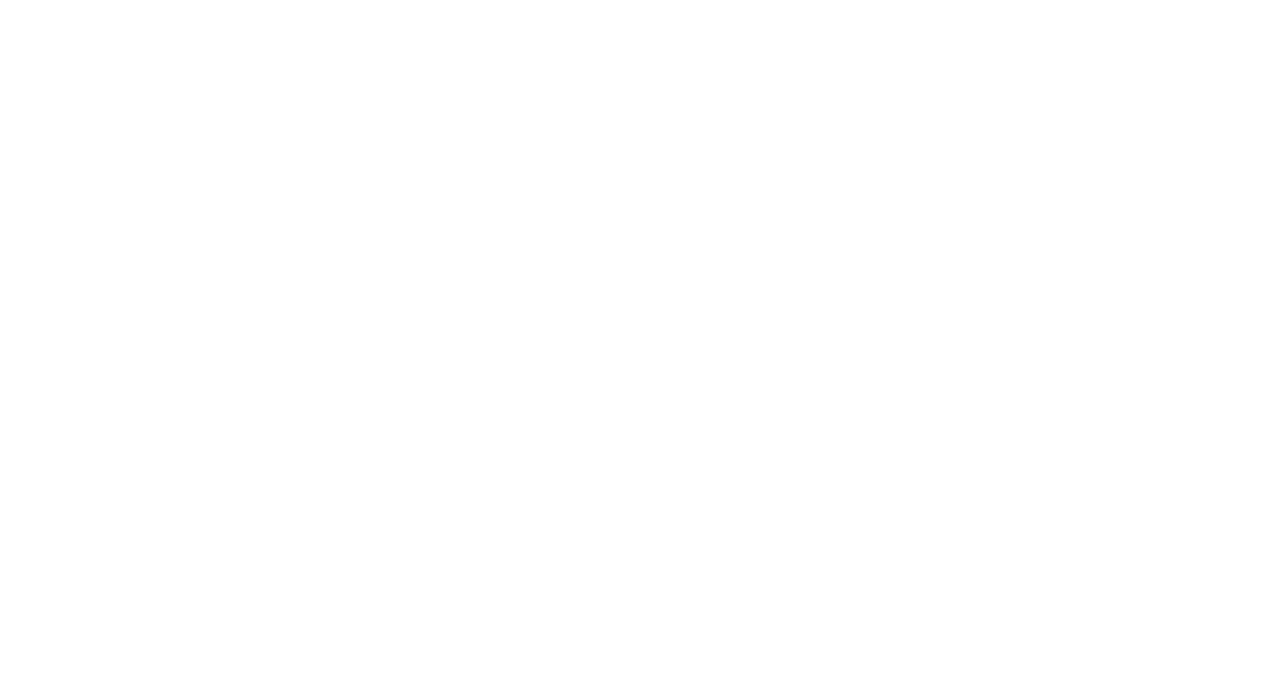
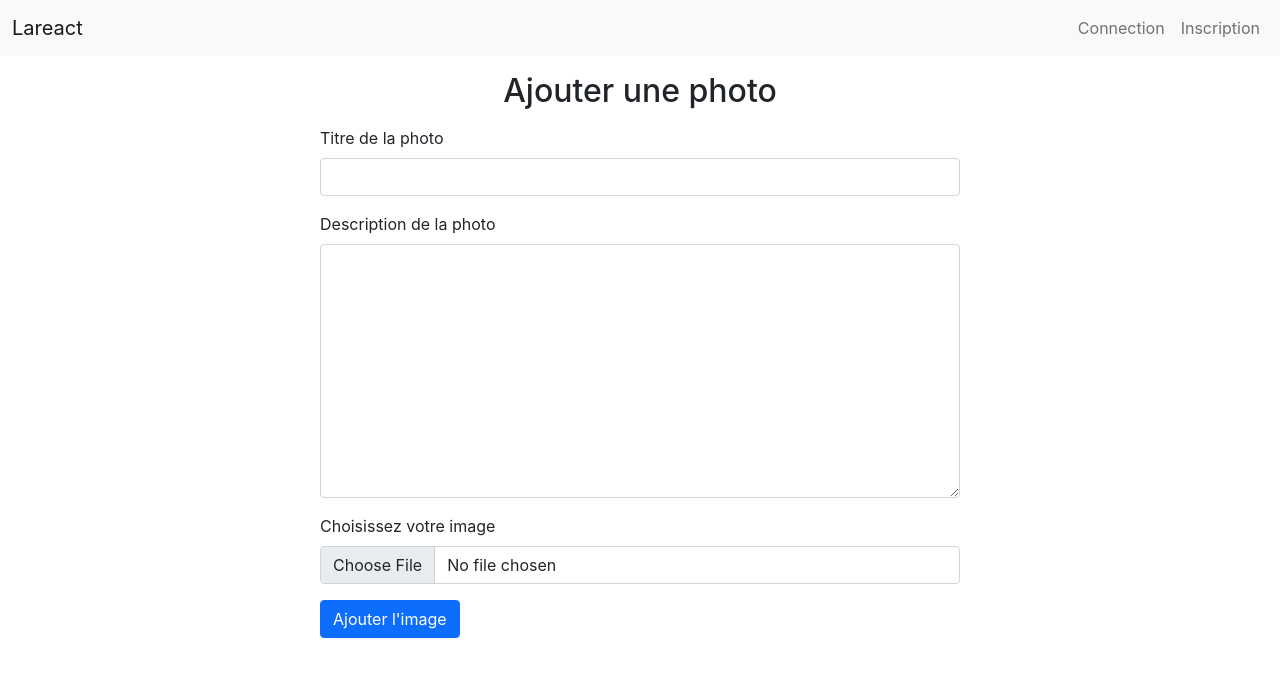
Before and after one commit to bezedache29/lareact-app, a React (Create React App) app: page /pictures/create in a window 1280 px wide. Shown: the top 676 px of the page. Built offline with nearby package versions, Linux system fonts and the light colour scheme.

Commit message:
Route + component formulaire d'ajout de photo

```diff
--- a/src/components/Home.js
+++ b/src/components/Home.js
@@ -16,10 +16,65 @@
       <>
         <Navbar />
 
-        <div class="h-100 p-5 text-white bg-dark rounded-3 m-2">
-          <h2>Change the background</h2>
-          <p>Swap the background-color utility and add a `.text-*` color utility to mix up the jumbotron look. Then, mix and match with additional component themes and more.</p>
-          <button class="btn btn-outline-light" type="button">Example button</button>
+        <div className="container">
+          <div className="row mt-3 justify-content-center">
+            <div class="card m-2" style={{ width: '350px' }}>
+              <img src="https://lesjoiesducode.fr/content/044/froid-android-studio-meme-developpeur.jpg" class="card-img-top" alt="..." />
+              <div class="card-body">
+                <h5 class="card-title">Card title</h5>
+                <p class="card-text">Some quick example text to build on the card title and make up the bulk of the card's content.</p>
+                <a href="#" class="btn btn-primary">Go somewhere</a>
+              </div>
+            </div>
+            <div class="card m-2" style={{ width: '350px' }}>
+              <img src="https://lesjoiesducode.fr/content/044/froid-android-studio-meme-developpeur.jpg" class="card-img-top" alt="..." />
+              <div class="card-body">
+                <h5 class="card-title">Card title</h5>
+                <p class="card-text">Some quick example text to build on the card title and make up the bulk of the card's content.</p>
+                <a href="#" class="btn btn-primary">Go somewhere</a>
+              </div>
+            </div>
+            <div class="card m-2" style={{ width: '350px' }}>
+              <img src="https://lesjoiesducode.fr/content/044/froid-android-studio-meme-developpeur.jpg" class="card-img-top" alt="..." />
+              <div class="card-body">
+                <h5 class="card-title">Card title</h5>
+                <p class="card-text">Some quick example text to build on the card title and make up the bulk of the card's content.</p>
+                <a href="#" class="btn btn-primary">Go somewhere</a>
+              </div>
+            </div>
+            <div class="card m-2" style={{ width: '350px' }}>
+              <img src="https://lesjoiesducode.fr/content/044/froid-android-studio-meme-developpeur.jpg" class="card-img-top" alt="..." />
+              <div class="card-body">
+                <h5 class="card-title">Card title</h5>
+                <p class="card-text">Some quick example text to build on the card title and make up the bulk of the card's content.</p>
+                <a href="#" class="btn btn-primary">Go somewhere</a>
+              </div>
+            </div>
+            <div class="card m-2" style={{ width: '350px' }}>
+              <img src="https://lesjoiesducode.fr/content/044/froid-android-studio-meme-developpeur.jpg" class="card-img-top" alt="..." />
+              <div class="card-body">
+                <h5 class="card-title">Card title</h5>
+                <p class="card-text">Some quick example text to build on the card title and make up the bulk of the card's content.</p>
+                <a href="#" class="btn btn-primary">Go somewhere</a>
+              </div>
+            </div>
+            <div class="card m-2" style={{ width: '350px' }}>
+              <img src="https://lesjoiesducode.fr/content/044/froid-android-studio-meme-developpeur.jpg" class="card-img-top" alt="..." />
+              <div class="card-body">
+                <h5 class="card-title">Card title</h5>
+                <p class="card-text">Some quick example text to build on the card title and make up the bulk of the card's content.</p>
+                <a href="#" class="btn btn-primary">Go somewhere</a>
+              </div>
+            </div>
+            <div class="card m-2" style={{ width: '350px' }}>
+              <img src="https://lesjoiesducode.fr/content/044/froid-android-studio-meme-developpeur.jpg" class="card-img-top" alt="..." />
+              <div class="card-body">
+                <h5 class="card-title">Card title</h5>
+                <p class="card-text">Some quick example text to build on the card title and make up the bulk of the card's content.</p>
+                <a href="#" class="btn btn-primary">Go somewhere</a>
+              </div>
+            </div>
+          </div>
         </div>
       </>
     )
--- a/src/components/partials/Navbar.js
+++ b/src/components/partials/Navbar.js
@@ -35,7 +35,7 @@
                     ?
                     <>
                       <li className="nav-item">
-                        <Link to="/pictures/new" className="nav-link">Poster une photo</Link>
+                        <Link to="/pictures/create" className="nav-link">Poster une photo</Link>
                       </li>
                       <li className="nav-item">
                         <button className="btn" onClick={ this.logout }>Deconnexion</button>
--- /dev/null
+++ b/src/components/pictures/CreatePicture.js
@@ -0,0 +1,90 @@
+import React, { Component } from 'react'
+import Navbar from '../partials/Navbar'
+
+export class CreatePicture extends Component {
+  constructor(props) {
+    super(props)
+
+    this.state = {
+       title: "",
+       description: "",
+       image: "",
+       errors: []
+    }
+  }
+
+  handleTitleChange = event => {
+    this.setState({ title: event.target.value }, () => {
+      console.log(this.state)
+    })
+  }
+
+  handleDescriptionChange = event => {
+    this.setState({ description: event.target.value }, () => {
+      console.log(this.state)
+    })
+  }
+
+  handleImageChange = event => {
+    this.setState({ image: event.target.files[0] }, () => {
+      console.log(this.state)
+    })
+  }
+
+  handleSubmit = event => {
+    event.preventDefault()
+    console.log('upload')
+  }
+
+  render() {
+    return (
+      <>
+        <Navbar />
+
+        <div className="w-50 mx-auto">
+          <h2 className="my-3 text-center">Ajouter une photo</h2>
+          <form method="POST" onSubmit={ this.handleSubmit } encType="multipart/form-data">
+
+            <div className="mb-3">
+              <label htmlFor="title" className="form-label">Titre de la photo</label>
+              <input
+                type="text"
+                className={ `form-control ${this.state.errors.title ? 'is-invalid' : ''}` }
+                id="title"
+                onChange={ this.handleTitleChange }
+              />
+              { this.state.errors.title ? <div className="text-danger">{ this.state.errors.title }</div> : '' }
+            </div>
+
+            <div className="mb-3">
+              <label htmlFor="description" className="form-label">Description de la photo</label>
+              <textarea
+                id="description"
+                cols="30"
+                rows="10"
+                onChange={ this.handleDescriptionChange }
+                className={ `form-control ${this.state.errors.description ? 'is-invalid' : ''}` }
+              ></textarea>
+              { this.state.errors.description ? <div className="text-danger">{ this.state.errors.description }</div> : '' }
+            </div>
+
+            <div class="mb-3">
+              <label for="image" class="form-label">Choisissez votre image</label>
+              <input
+              className={ `form-control ${this.state.errors.image ? 'is-invalid' : ''}` }
+              onChange={ this.handleImageChange }
+              type="file"
+              id="image"
+              />
+            </div>
+
+            <button type="submit" className="btn btn-primary">Ajouter l'image</button>
+
+          </form>
+        </div>
+      </>
+    )
+  }
+}
+
+export default CreatePicture
--- a/src/components/router/AppRouter.js
+++ b/src/components/router/AppRouter.js
@@ -4,6 +4,7 @@
 import Register from '../auth/Register'
 import Login from '../auth/Login'
 import Home from '../Home'
+import CreatePicture from '../pictures/CreatePicture'
 
 export class AppRouter extends Component {
   render() {
@@ -13,6 +14,7 @@
           <Route exact path="/" component={ Home } />
           <Route path="/register" component={ Register } />
           <Route path="/login" component={ Login } />
+          <Route path="/pictures/create" component={ CreatePicture } />
         </Switch>
       </>
     )
```
